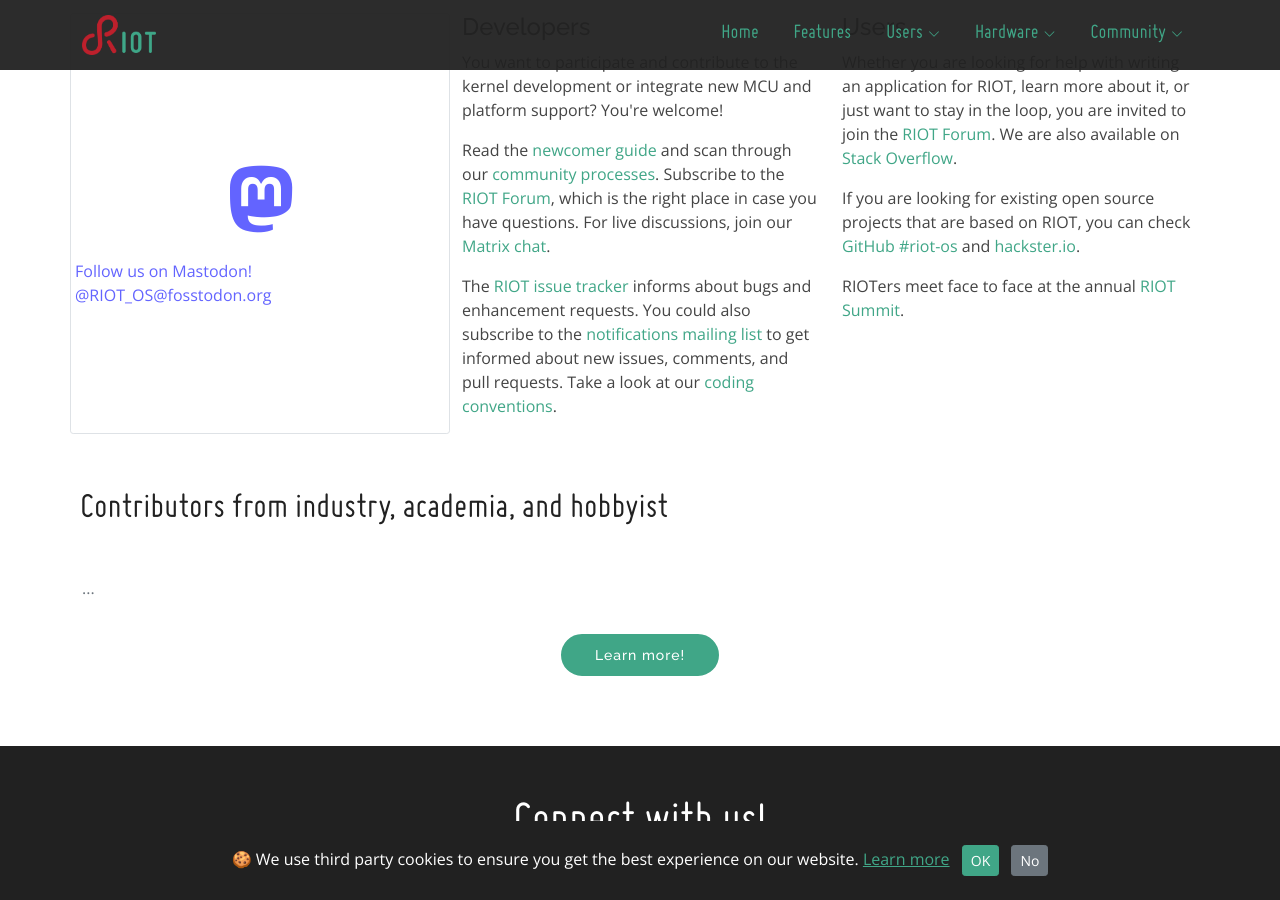
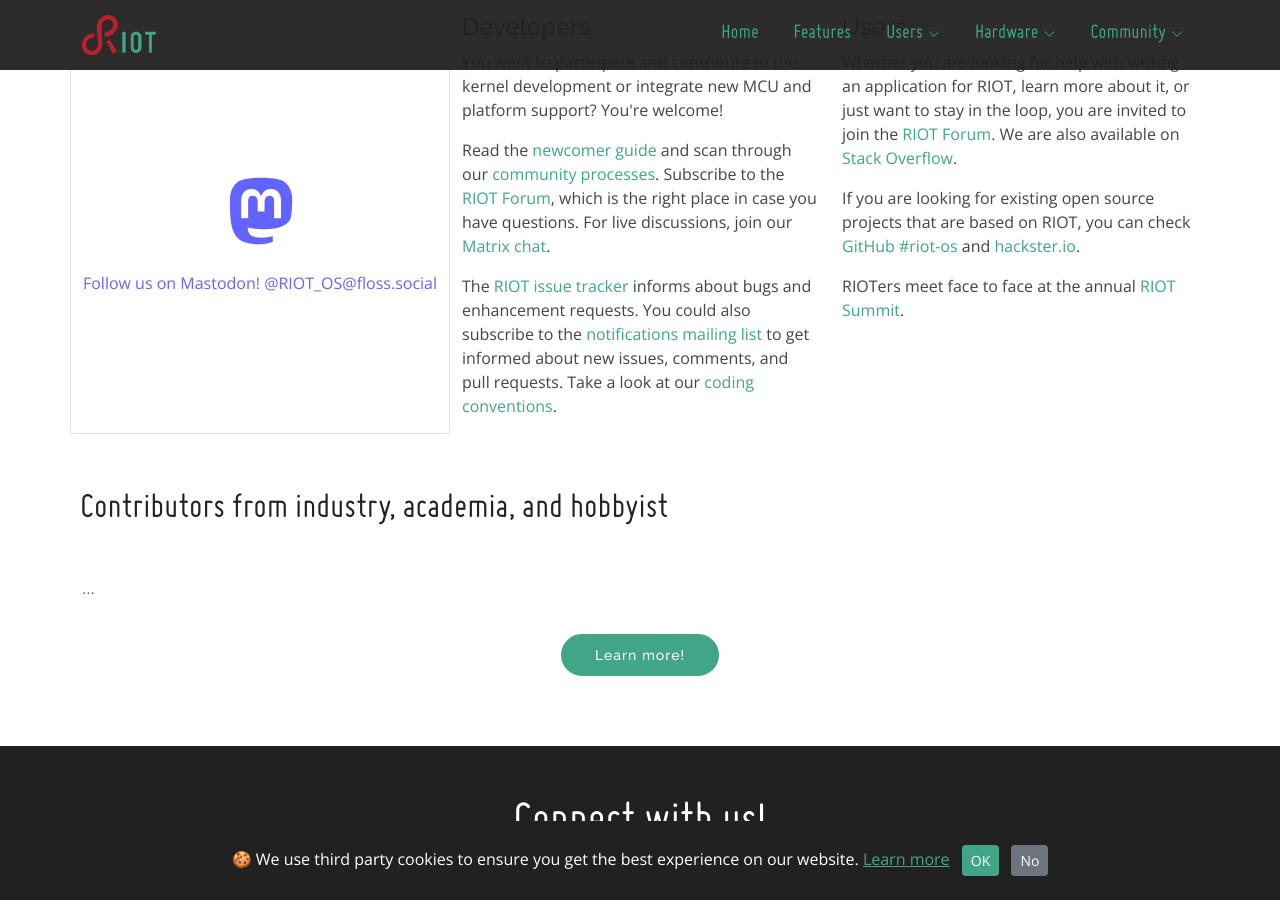
Before and after one commit to RIOT-OS/riot-os.org, a Jekyll site: the page built from index.html, in a window 1280 px wide and 900 px high, scrolled down 3326 px. Built offline with Jekyll 4.4.1, drawn with Linux system fonts in a browser that asks for light colours; some web fonts are replaced.

Commit message:
Complete mastodon migration to foss.social

```diff
--- a/_includes/social-media.html
+++ b/_includes/social-media.html
@@ -1,5 +1,5 @@
                   <a href="https://github.com/RIOT-OS/RIOT" target="_blank"><span class="visually-hidden">Go to RIOT OS Github</span><svg viewBox="0 0 24 24" xmlns="http://www.w3.org/2000/svg"><title>GitHub</title><path d="M12 .3a12 12 0 0 0-3.8 23.4c.6.1.8-.3.8-.6v-2c-3.3.7-4-1.6-4-1.6-.6-1.4-1.4-1.8-1.4-1.8-1-.7.1-.7.1-.7 1.2 0 1.9 1.2 1.9 1.2 1 1.8 2.8 1.3 3.5 1 0-.8.4-1.3.7-1.6-2.7-.3-5.5-1.3-5.5-6 0-1.2.5-2.3 1.3-3.1-.2-.4-.6-1.6 0-3.2 0 0 1-.3 3.4 1.2a11.5 11.5 0 0 1 6 0c2.3-1.5 3.3-1.2 3.3-1.2.6 1.6.2 2.8 0 3.2a4 4 0 0 1 1.3 3.2c0 4.6-2.8 5.6-5.5 5.9.5.4.9 1 .9 2.2v3.3c0 .3.1.7.8.6A12 12 0 0 0 12 .3" style="fill:#ffffff"/></svg></a>
-                  <a href="https://fosstodon.org/@RIOT_OS" target="_blank" rel="me"><span class="visually-hidden">Go to RIOT OS Mastodon</span><svg viewBox="0 0 24 24" xmlns="http://www.w3.org/2000/svg"><title>Mastodon</title><path d="M23.2 7.9c0-5.2-3.4-6.8-3.4-6.8A27 27 0 0 0 12 0C8.9 0 6 .4 4.2 1.1 4.2 1.1.8 2.7.8 8v4c.2 5.1 1 10.1 5.7 11.4 2.1.5 4 .7 5.5.6 2.7-.2 4.3-1 4.3-1l-.1-2s-2 .6-4.2.6c-2.1-.1-4.4-.3-4.8-3a5.5 5.5 0 0 1 0-.7s2.1.6 4.8.7c1.7 0 3.2-.1 4.8-.3 3-.4 5.6-2.2 6-4 .4-2.6.4-6.4.4-6.4zm-4 6.7h-2.5V8.5c0-1.3-.6-2-1.7-2-1.2 0-1.8.8-1.8 2.3v3.4h-2.4V8.8c0-1.5-.6-2.3-1.8-2.3-1.1 0-1.7.7-1.7 2v6H4.8V8.4c0-1.3.4-2.3 1-3A3 3 0 0 1 8.5 4c1.3 0 2.2.5 2.9 1.4l.6 1 .6-1c.7-1 1.6-1.4 3-1.4 1 0 1.9.4 2.6 1.1a5 5 0 0 1 1 3v6.4z" style="fill:#ffffff"/></svg></a>
+                  <a href="https://floss.social/@RIOT_OS" target="_blank" rel="me"><span class="visually-hidden">Go to RIOT OS Mastodon</span><svg viewBox="0 0 24 24" xmlns="http://www.w3.org/2000/svg"><title>Mastodon</title><path d="M23.2 7.9c0-5.2-3.4-6.8-3.4-6.8A27 27 0 0 0 12 0C8.9 0 6 .4 4.2 1.1 4.2 1.1.8 2.7.8 8v4c.2 5.1 1 10.1 5.7 11.4 2.1.5 4 .7 5.5.6 2.7-.2 4.3-1 4.3-1l-.1-2s-2 .6-4.2.6c-2.1-.1-4.4-.3-4.8-3a5.5 5.5 0 0 1 0-.7s2.1.6 4.8.7c1.7 0 3.2-.1 4.8-.3 3-.4 5.6-2.2 6-4 .4-2.6.4-6.4.4-6.4zm-4 6.7h-2.5V8.5c0-1.3-.6-2-1.7-2-1.2 0-1.8.8-1.8 2.3v3.4h-2.4V8.8c0-1.5-.6-2.3-1.8-2.3-1.1 0-1.7.7-1.7 2v6H4.8V8.4c0-1.3.4-2.3 1-3A3 3 0 0 1 8.5 4c1.3 0 2.2.5 2.9 1.4l.6 1 .6-1c.7-1 1.6-1.4 3-1.4 1 0 1.9.4 2.6 1.1a5 5 0 0 1 1 3v6.4z" style="fill:#ffffff"/></svg></a>
                   <a href="https://bsky.app/profile/riot-os.org" target="_blank" rel="me"><span class="visually-hidden">Go to RIOT OS Bluesky</span><svg viewBox="0 0 24 24" xmlns="http://www.w3.org/2000/svg"><title>Bluesky</title><path d="M 5.7687915,2.3038756 C 8.2910366,4.1974194 11.004001,8.0367387 12.000065,10.09714 12.996203,8.0368883 15.709014,4.1973814 18.231337,2.3038756 20.051259,0.9375691 23,-0.11960061 23,3.2443697 c 0,0.6718305 -0.385187,5.6437243 -0.611105,6.450892 -0.785281,2.8062743 -3.64682,3.5220283 -6.192205,3.0888213 4.449285,0.75725 5.58114,3.265539 3.136766,5.773828 -4.642353,4.76373 -6.67241,-1.195239 -7.192821,-2.722144 -0.09536,-0.279917 -0.139981,-0.410865 -0.140641,-0.299517 -6.5e-4,-0.111347 -0.04527,0.0196 -0.140641,0.299517 -0.520184,1.526905 -2.5502036,7.486026 -7.1928211,2.722144 C 2.2221303,16.049622 3.3539489,13.541181 7.8033078,12.784083 5.2578485,13.21729 2.3962705,12.501532 1.6111036,9.6952617 1.3851799,8.8880188 1,3.9161241 1,3.2443697 1,-0.11960061 3.9488172,0.9375691 5.7686626,2.3038756 Z" style="fill:#ffffff"/></svg></a>
                   <a href="https://www.youtube.com/c/RIOT-IoT" target="_blank"><span class="visually-hidden">Go to RIOT OS Youtube channel</span><svg viewBox="0 0 24 24" xmlns="http://www.w3.org/2000/svg"><title>YouTube</title><path d="M23.5 6.2A3 3 0 0 0 21.4 4c-1.9-.5-9.4-.5-9.4-.5s-7.5 0-9.4.5A3 3 0 0 0 .5 6.3C0 8 0 12 0 12s0 4 .5 5.8A3 3 0 0 0 2.6 20c1.9.6 9.4.6 9.4.6s7.5 0 9.4-.6a3 3 0 0 0 2.1-2c.5-2 .5-5.9.5-5.9s0-4-.5-5.8zm-14 9.4V8.4l6.3 3.6-6.3 3.6z" style="fill:#ffffff"/></svg></a>
                   <a href="https://forum.riot-os.org" target="_blank"><span class="visually-hidden">Go to RIOT OS forum</span><svg viewBox="0 0 24 24" xmlns="http://www.w3.org/2000/svg"><title>Discourse</title><path d="M12.103 0C18.666 0 24 5.485 24 11.997c0 6.51-5.33 11.99-11.9 11.99L0 24V11.79C0 5.28 5.532 0 12.103 0zm.116 4.563a7.395 7.395 0 0 0-6.337 3.57 7.247 7.247 0 0 0-.148 7.22L4.4 19.61l4.794-1.074a7.424 7.424 0 0 0 8.136-1.39 7.256 7.256 0 0 0 1.737-7.997 7.375 7.375 0 0 0-6.84-4.585h-.008z" style="fill:#ffffff"/></svg></a>
--- a/community.html
+++ b/community.html
@@ -92,11 +92,11 @@
          <div id="socialmedia" class="col-12 col-md-4 mt-5">
            <div class="card border-0 d-flex h-100">
              <div class="card-header d-flex align-items-center justify-content-center h-100 border-0">
-               <a href="https://fosstodon.org/@RIOT_OS" target="_blank"><img class="card-img-top" src="{{ "assets/img/mastodon-logo-riot.png" | relative_url }}" alt="Mastodon logo"></a>
+               <a href="https://floss.social/@RIOT_OS" target="_blank"><img class="card-img-top" src="{{ "assets/img/mastodon-logo-riot.png" | relative_url }}" alt="Mastodon logo"></a>
              </div>
              <div class="card-body px-0">
                <!--<h4 class="card-title">Our forum for discussions.</h4>-->
-               <a href="https://fosstodon.org/@RIOT_OS" class="btn btn-outline-primary w-100" target="_blank">Our news</a>
+               <a href="https://floss.social/@RIOT_OS" class="btn btn-outline-primary w-100" target="_blank">Our news</a>
              </div>
            </div>
          </div>
--- a/index.html
+++ b/index.html
@@ -372,7 +372,7 @@
             <div class="placeholder h-100">
               <div class="col d-flex flex-column justify-content-center align-items-center h-100">
                 <i class="ri-mastodon-fill text-center align-text-bottom"></i>
-                <a href="https://fosstodon.org/@RIOT_OS" target="_blank">Follow us on Mastodon! @RIOT_OS@fosstodon.org</a>
+                <a href="https://floss.social/@RIOT_OS" target="_blank">Follow us on Mastodon! @RIOT_OS@floss.social</a>
               </div>
             </div>
           </div>
```
